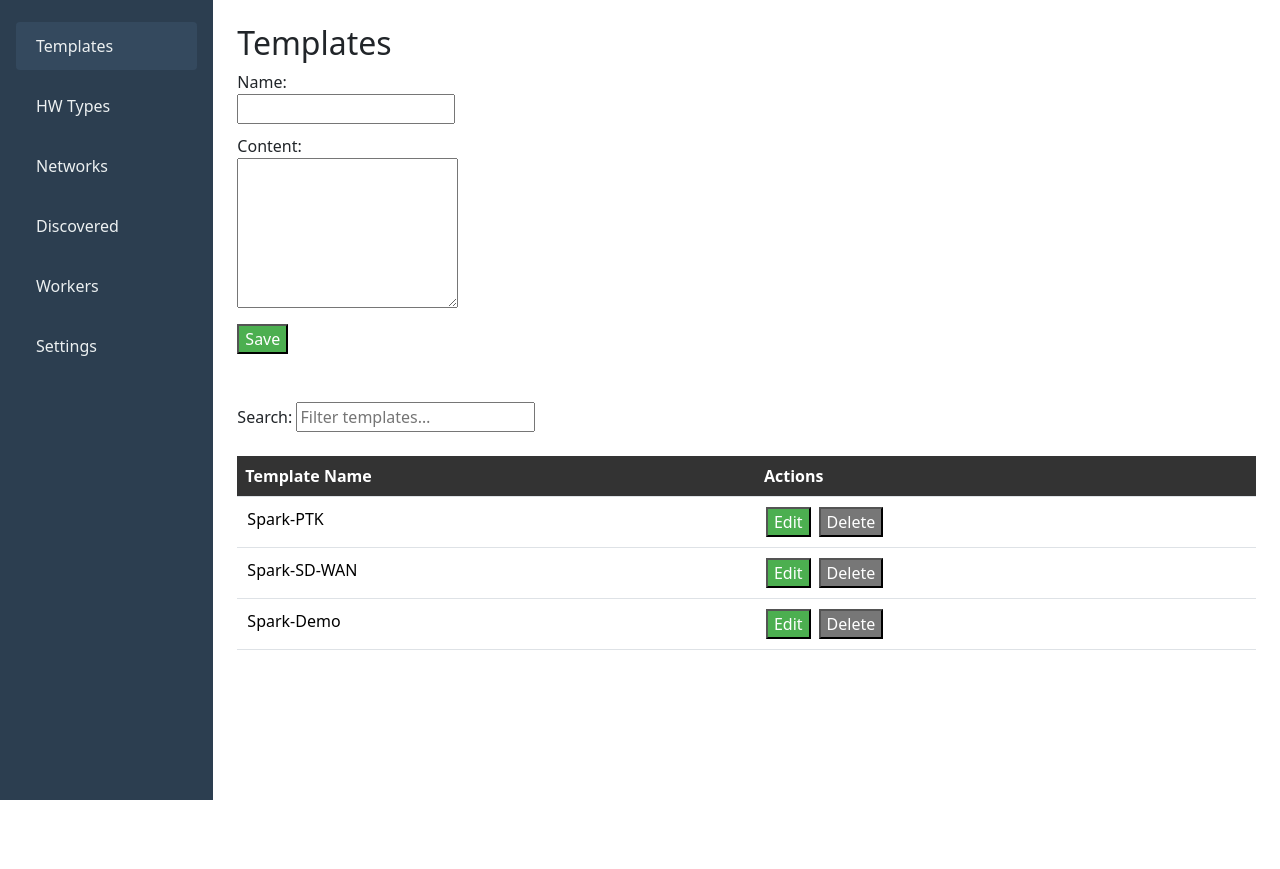
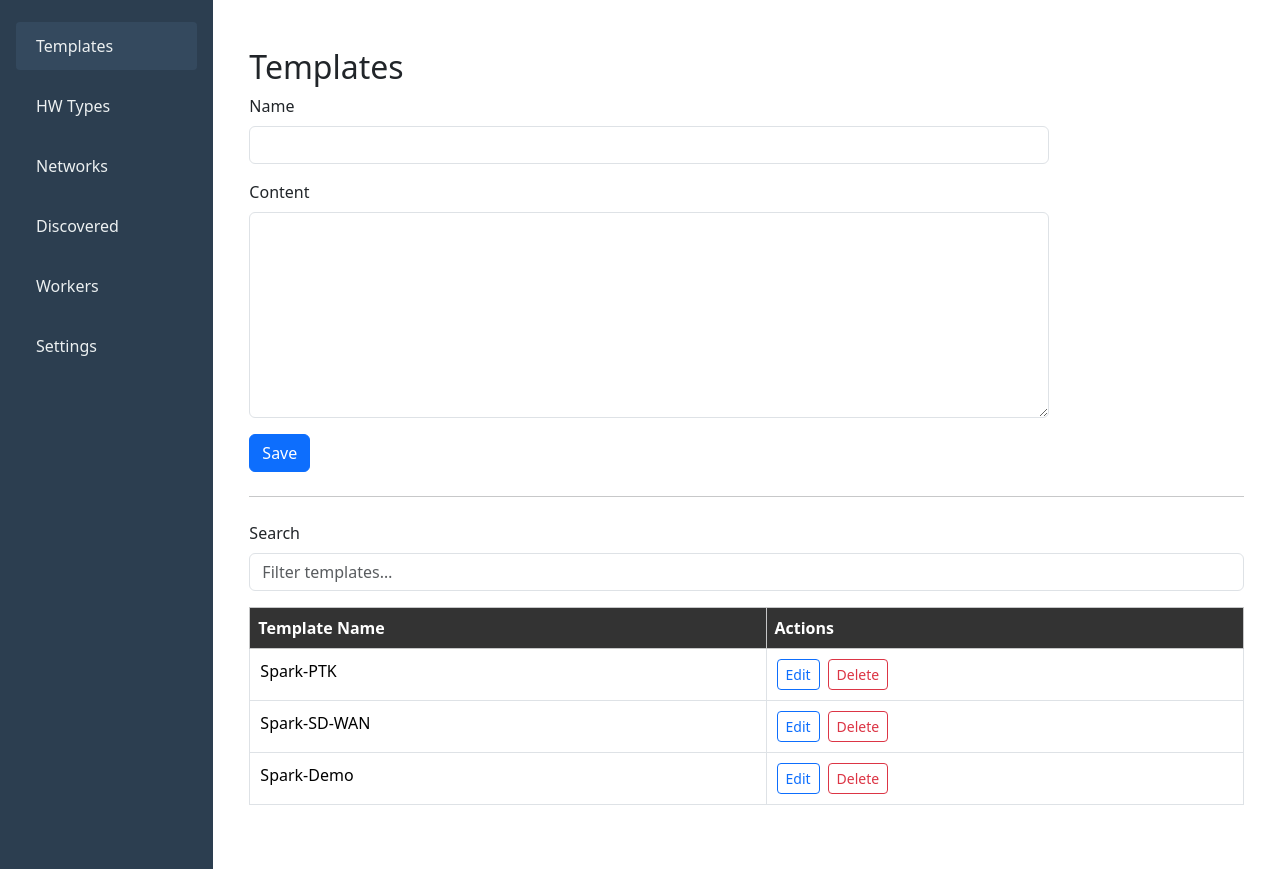
Before and after one commit to airani051346/deployDev, a Flask app: page /templates in a window 1280 px wide. Before the commit the page ends 800 px from the top, so only its background shows below. Run offline with Flask 3, Linux system fonts and the light colour scheme; data comes from the database, SQL or seed files in the repository; some libraries are stand-ins or nearby versions.

Commit message:
Update templates.html

```diff
--- a/app/templates/templates.html
+++ b/app/templates/templates.html
@@ -1,29 +1,46 @@
 {% extends "base.html" %}
 {% block title %}Templates{% endblock %}
 {% block content %}
+<div class="container my-4">
   <h2>Templates</h2>
-  <form id="tpl-form">
+  <form id="tpl-form" class="needs-validation" novalidate>
     <input type="hidden" name="id">
-    <label>Name:<br><input name="name" required></label><br>
-    <label>Content:<br><textarea name="content" class="tpl-content" rows="6" required></textarea>
-    </label><br>
-    <button type="submit" id="save-btn" class="btn-start">Save</button>
-    <button type="button" id="cancel-btn" class="btn-delete" style="display:none">Discard</button>
+    <div class="mb-3">
+      <label for="tpl-name" class="form-label">Name</label>
+      <input type="text" class="form-control" id="tpl-name" name="name" required>
+      <div class="invalid-feedback">
+        Please enter a name.
+      </div>
+    </div>
+    <div class="mb-3">
+      <label for="tpl-content" class="form-label">Content</label>
+      <textarea class="form-control" id="tpl-content" name="content" rows="8" style="resize:both;" required></textarea>
+      <div class="invalid-feedback">
+        Please enter template content.
+      </div>
+    </div>
+    <button type="submit" id="save-btn" class="btn btn-primary">Save</button>
+    <button type="button" id="cancel-btn" class="btn btn-secondary ms-2" style="display:none">Discard</button>
   </form>
-  <br><br>
-  <label for="query">Search:</label>
-  <input type="text" id="query" placeholder="Filter templates…">
-  <br><br>
+
+  <hr class="my-4">
+
+  <div class="mb-3">
+    <label for="query" class="form-label">Search</label>
+    <input type="text" class="form-control" id="query" placeholder="Filter templates…">
+  </div>
+
   <div class="table-responsive">
-    <table id="tpl-table" class="table">
-      <thead>
+    <table id="tpl-table" class="table table-bordered table-hover">
+      <thead class="table-light">
         <tr>
-          <th>Template Name</th>
-          <th>Actions</th>
+          <th scope="col">Template Name</th>
+          <th scope="col">Actions</th>
         </tr>
       </thead>
       <tbody></tbody>
     </table>
+  </div>
 </div>
 
 <script>
@@ -44,13 +61,15 @@
       .filter(t => t.name.toLowerCase().includes(q))
       .forEach(t => {
         const tr = document.createElement('tr');
+
         const nameTd = document.createElement('td');
         nameTd.textContent = t.name;
 
         const actionsTd = document.createElement('td');
+
         const editBtn = document.createElement('button');
         editBtn.textContent = 'Edit';
-          editBtn.className = 'btn-start';
+        editBtn.className = 'btn btn-sm btn-outline-primary me-2';
         editBtn.onclick = () => {
           if (dirty && !confirm('Lose unsaved changes?')) return;
           loadTemplateIntoForm(t);
@@ -58,7 +77,7 @@
 
         const delBtn = document.createElement('button');
         delBtn.textContent = 'Delete';
-          delBtn.className = 'btn-delete';
+        delBtn.className = 'btn btn-sm btn-outline-danger';
         delBtn.onclick = async () => {
           if (!confirm(`Delete "${t.name}"?`)) return;
           await fetch(`/app/templates/${t.id}`, { method: 'DELETE' });
@@ -80,7 +99,9 @@
     form.id.value = tpl.id;
     form.name.value = tpl.name;
     form.content.value = tpl.content;
-      document.getElementById('cancel-btn').style.display = 'inline';
+    document.getElementById('tpl-name').value = tpl.name;
+    document.getElementById('tpl-content').value = tpl.content;
+    document.getElementById('cancel-btn').style.display = 'inline-block';
     dirty = false;
     updateButtons();
   }
@@ -90,6 +111,8 @@
     form.id.value = '';
     form.name.value = '';
     form.content.value = '';
+    document.getElementById('tpl-name').value = '';
+    document.getElementById('tpl-content').value = '';
     document.getElementById('cancel-btn').style.display = 'none';
     dirty = false;
     updateButtons();
@@ -115,6 +138,10 @@
 
     form.onsubmit = async e => {
       e.preventDefault();
+      if (!form.checkValidity()) {
+        form.classList.add('was-validated');
+        return;
+      }
       const data = {
         id: form.id.value,
         name: form.name.value,
```
Lines whose indentation alone changed are shown as unchanged.
